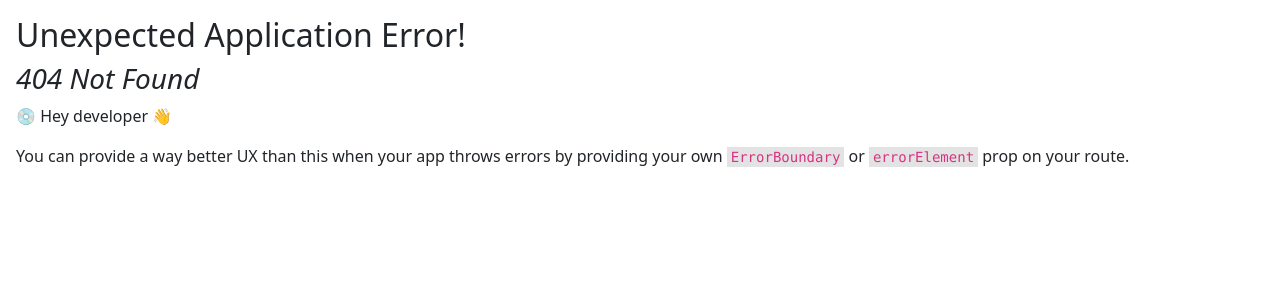
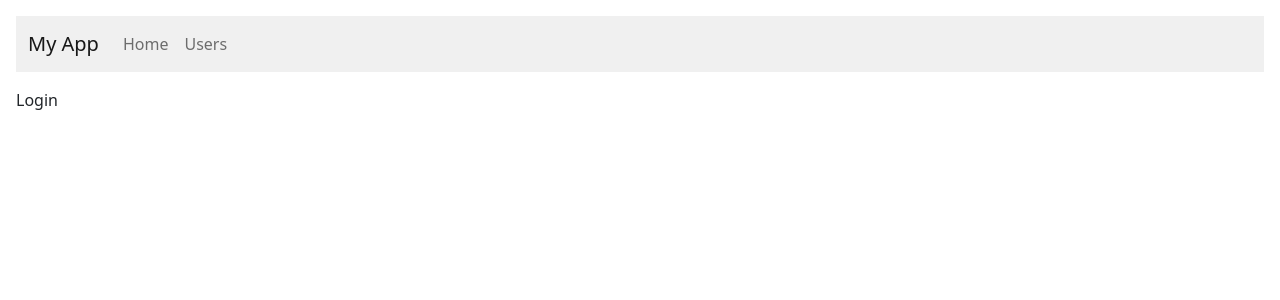
Before and after one commit to ylhjxgogogo/Learing-React-query-and-State-manager, a React (Vite) app: page /login in a window 1280 px wide. Before the commit this address had no page. Shown: the top 300 px of the page. Built offline with nearby package versions, Linux system fonts and the light colour scheme.

Commit message:
learning React-router

```diff
--- a/src/routing/ErrorPage.tsx
+++ b/src/routing/ErrorPage.tsx
@@ -1,8 +1,15 @@
+import { isRouteErrorResponse, useRouteError } from "react-router-dom";
+
 const ErrorPage = () => {
+  const error = useRouteError();
   return (
     <>
       <h1>Oops...</h1>
-      <p>Sorry, an unexpected error has occurred.</p>
+      <p>
+        {isRouteErrorResponse(error)
+          ? "Invailed Route"
+          : "Sorry, an unexpected error has occurred."}
+      </p>
     </>
   );
 };
--- a/src/routing/HomePage.tsx
+++ b/src/routing/HomePage.tsx
@@ -1,6 +1,7 @@
 import { Link } from "react-router-dom";
 
 const HomePage = () => {
+  // throw new Error("unexpected error");
   return (
     <>
       <p>
--- a/src/routing/Layout.tsx
+++ b/src/routing/Layout.tsx
@@ -1,10 +1,13 @@
-import NavBar from './NavBar';
+import { Outlet } from "react-router-dom";
+import NavBar from "./NavBar";
 
 const Layout = () => {
   return (
     <>
       <NavBar />
-      <div id="main"></div>
+      <div id="main">
+        <Outlet />
+      </div>
     </>
   );
 };
--- a/src/routing/NavBar.tsx
+++ b/src/routing/NavBar.tsx
@@ -1,8 +1,10 @@
+import { Link, NavLink } from "react-router-dom";
+
 const NavBar = () => {
   return (
     <nav
       className="navbar navbar-expand-lg"
-      style={{ background: '#f0f0f0', marginBottom: '1rem' }}
+      style={{ background: "#f0f0f0", marginBottom: "1rem" }}
     >
       <div className="container-fluid">
         <a className="navbar-brand" href="#">
@@ -11,14 +13,14 @@ const NavBar = () => {
         <div className="collapse navbar-collapse" id="navbarNav">
           <ul className="navbar-nav">
             <li className="nav-item">
-              <a className="nav-link active" href="#">
+              <NavLink to="/" className="nav-link">
                 Home
-              </a>
+              </NavLink>
             </li>
             <li className="nav-item">
-              <a className="nav-link" href="#">
+              <NavLink className="nav-link" to="/users">
                 Users
-              </a>
+              </NavLink>
             </li>
           </ul>
         </div>
--- /dev/null
+++ b/src/routing/PrivateRoutes.tsx
@@ -0,0 +1,12 @@
+import useAuth from "./hooks/useAuth";
+import { Navigate, Outlet } from "react-router-dom";
+
+const PrivateRoutes = () => {
+  const { user } = useAuth();
+  if (!user) {
+    return <Navigate to="/login" />;
+  }
+  return <Outlet />;
+};
+
+export default PrivateRoutes;
--- /dev/null
+++ b/src/routing/UserDetail.tsx
@@ -0,0 +1,16 @@
+import { useLocation, useParams, useSearchParams } from "react-router-dom";
+
+const UserDetail = () => {
+  const params = useParams(); //获取动态路由参数 {id:1}
+  //钩子用于获取和操作 URL 查询参数（query parameters）, ？后面的查询参数
+  //
+  const [searchParam, setSearchParam] = useSearchParams();
+  // 钩子用于获取当前的 location 对象，包含有关当前 URL 的详细信息，例如路径名、查询字符串、哈希等。
+  const location = useLocation();
+  // console.log(params);
+  // console.log(searchParam.get("name"));
+  // console.log(location);
+  return <p>{`User ${params.id}`}</p>;
+};
+
+export default UserDetail;
--- a/src/routing/UserDetailPage.tsx
+++ /dev/null
@@ -1,5 +0,0 @@
-const UserDetailPage = () => {
-  return <p>User</p>;
-};
-
-export default UserDetailPage;
--- /dev/null
+++ b/src/routing/UserList.tsx
@@ -0,0 +1,27 @@
+import { Link, Outlet } from "react-router-dom";
+
+const UserList = () => {
+  const users = [
+    { id: 1, name: "Mosh" },
+    { id: 2, name: "John" },
+    { id: 3, name: "Alice" },
+  ];
+  return (
+    <div style={{ display: "flex" }}>
+      <div style={{ width: "50%" }}>
+        <ul className="list-group">
+          {users.map((user) => (
+            <li className="list-group-item" key={user.id}>
+              <Link to={`/users/${user.id}`}>{user.name}</Link>
+            </li>
+          ))}
+        </ul>
+      </div>
+      <div style={{ marginLeft: "20px" }}>
+        <Outlet />
+      </div>
+    </div>
+  );
+};
+
+export default UserList;
--- a/src/routing/UserListPage.tsx
+++ /dev/null
@@ -1,18 +0,0 @@
-const UserListPage = () => {
-  const users = [
-    { id: 1, name: 'Mosh' },
-    { id: 2, name: 'John' },
-    { id: 3, name: 'Alice' },
-  ];
-  return (
-    <ul className="list-group">
-      {users.map((user) => (
-        <li className="list-group-item" key={user.id}>
-          <a href="#">{user.name}</a>
-        </li>
-      ))}
-    </ul>
-  );
-};
-
-export default UserListPage;
--- a/src/routing/hooks/useAuth.ts
+++ b/src/routing/hooks/useAuth.ts
@@ -1,5 +1,5 @@
-const useAuth = () => ({ user: { id: 1, name: 'Mosh' } });
+// const useAuth = () => ({ user: { id: 1, name: 'Mosh' } });
 
-// const useAuth = () => ({ user: null });
+const useAuth = () => ({ user: null });
 
 export default useAuth;
--- a/src/routing/routes.tsx
+++ b/src/routing/routes.tsx
@@ -1,11 +1,34 @@
 import { createBrowserRouter } from "react-router-dom";
 import HomePage from "./HomePage";
-import UserListPage from "./UserListPage";
+import UserList from "./UserList";
 import ContactPage from "./ContactPage";
+import UserDetail from "./UserDetail";
+import Layout from "./Layout";
+import ErrorPage from "./ErrorPage";
+import LoginPage from "./LoginPage";
+import PrivateRoutes from "./PrivateRoutes";
 
 const router = createBrowserRouter([
-  { path: "/", element: <HomePage /> },
-  { path: "/users", element: <UserListPage /> },
-  { path: "/contact", element: <ContactPage /> },
+  {
+    path: "/",
+    element: <Layout />,
+    errorElement: <ErrorPage />,
+    children: [
+      { index: true, element: <HomePage /> }, //变成索引路由
+      { path: "login", element: <LoginPage /> },
+
+      { path: "contact", element: <ContactPage /> },
+    ],
+  },
+  {
+    element: <PrivateRoutes />,
+    children: [
+      {
+        path: "users/",
+        element: <UserList />,
+        children: [{ path: ":id", element: <UserDetail /> }],
+      },
+    ],
+  },
 ]);
 export default router;
```
